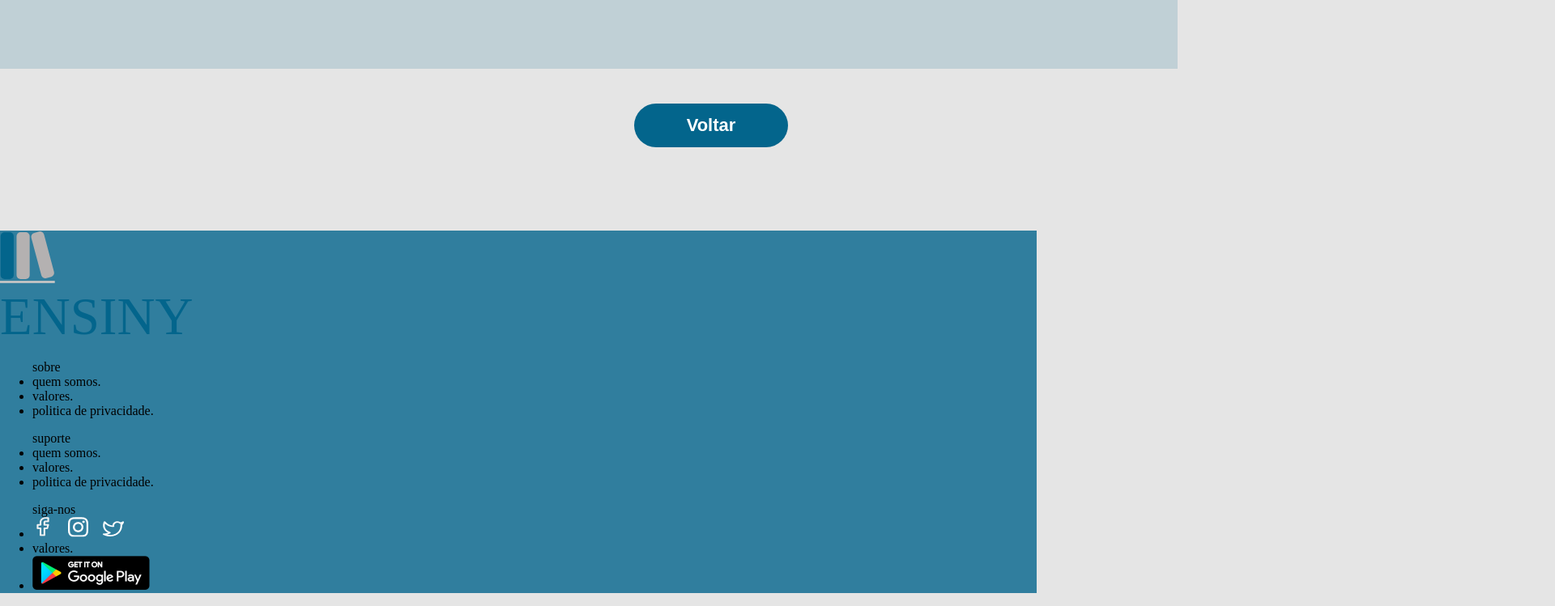
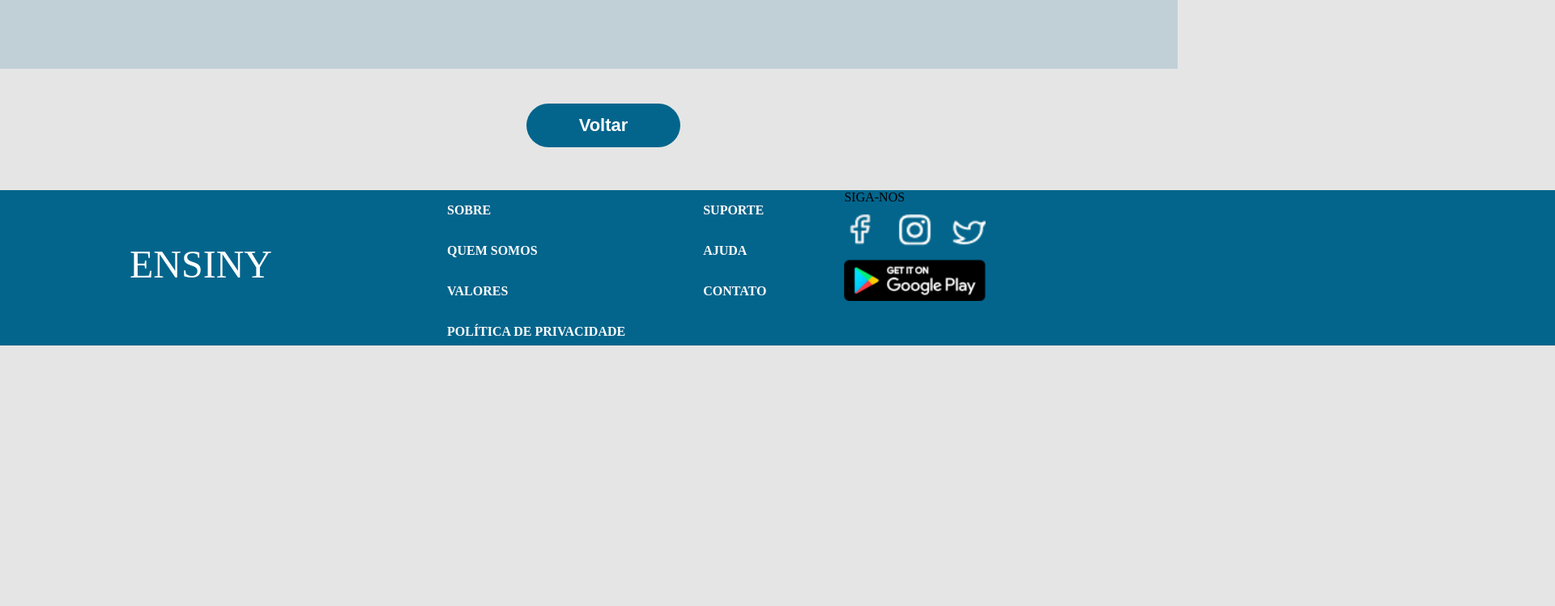
Before and after one commit to jotagehes/projeto_ensiny, a plain HTML site: page Login_v9/perfilprofessor.html in a window 1280 px wide. Shown: the part 1020-1769 px from the top of the page at 81% size, 1920 px wide, since content can reach past the window. After the commit the page ends 1455 px from the top, so only its background shows below. Drawn offline with Linux system fonts and the light colour scheme; a web font is replaced by a local one.

Commit message:
alteração do radape

```diff
--- a/Login_v9/css/cssperfil.css
+++ b/Login_v9/css/cssperfil.css
@@ -24,7 +24,7 @@ main {
     font-size: 65px;
     font-weight: 500;
     color: #03658C;
-    padding-right: 67rem;
+    padding-right: 95rem;
     text-decoration: none;
 }
 
@@ -269,7 +269,7 @@ color: #000000;
 
 .btn_voltar {
     margin-top: 43px;
-    margin-right: 307px;
+    margin-right: 440px;
     float: right;
     font-family:'Montserrat', sans-serif;
     font-style: normal;
@@ -311,6 +311,40 @@ color: #000000;
 
 
 
-footer {
-    margin-top: 200px;
+.rodape{
+    margin-top: 150px;
+    background-color: #03658c;
+    height: 12rem;
+    width: 200rem;
 }
+.rodapeflex{
+    display: flex;
+}
+.rodapeflex--logo{
+    color: #FFFFFF;
+    font-family: 'Pirou';
+    font-size: 3rem;
+    font-weight: 500;
+    padding: 4rem 2.5rem 2.5rem 10rem;
+}
+.container01{
+    display: flex;
+    flex-direction: column;
+    padding-left: 10rem;
+}
+.container02{
+    display: flex;
+    flex-direction: column;
+    padding-left: 4rem;
+}
+.container03{
+    display: flex;
+    flex-direction: column;
+    padding-left: 5rem;
+}
+.rodapeicone{
+    color: #FDFDFD;
+    font-family: var(--corpo);
+    font-weight: 600;
+    padding: 1rem;
+}
--- a/Login_v9/perfilprofessor.html
+++ b/Login_v9/perfilprofessor.html
@@ -118,36 +118,27 @@
 
     <button type="submit" class="btn_voltar">Voltar</button>
 
-    <footer>
+    <footer class="rodape">
+        <div class="rodapeflex">
+            <div class="rodapeflex--logo"> ENSINY</div>
+            <div class="container01">
+                <a href="#" class="rodapeicone">SOBRE</a>
+                <a href="#" class="rodapeicone">QUEM SOMOS</a>
+                <a href="#" class="rodapeicone">VALORES</a>
+                <a href="#" class="rodapeicone">POLÍTICA DE PRIVACIDADE</a>
+            </div>
+            <div class="container02">
 
-        <div class="logovetor">
-            <svg width="68" height="65" viewBox="0 0 68 65" fill="none" xmlns="http://www.w3.org/2000/svg">
-            <rect x="0.705139" y="2.11533" width="16.2174" height="57.8187" rx="5" fill="#03658C"/>
-            <rect x="20.4481" y="2.11533" width="16.2174" height="57.8187" rx="5" fill="#B4B1B1"/>
-            <rect x="37.3706" y="4.19739" width="16.2174" height="57.8187" rx="5" transform="rotate(-15 37.3706 4.19739)" fill="#B4B1B1"/>
-            <rect y="62.0492" width="67.6901" height="2.82042" fill="#C4C4C4"/>
-            </svg>
+                <a href="#" class="rodapeicone">SUPORTE</a>
+                <a href="#" class="rodapeicone">AJUDA</a>
+                <a href="#" class="rodapeicone">CONTATO</a>
+            </div>
+            <div class="container03">
+                <span class="rodape__icone">SIGA-NOS</span>
+                <img src="./images/icons/Icones.png" alt="Ícones de rede socias" style="padding-top: 0.75rem;">
+                <img src="./images/icons/google-play.png" alt="" width="175rem" style="padding-top: 1rem;">
+            </div>
         </div>
-
-        <span class="logo"><a href="#">ENSINY</a></span>
-        <ul>sobre
-            <li><a href="#">quem somos.</a></li>
-            <li><a href="#">valores.</a></li>
-            <li><a href="#">politica de privacidade.</a></li>
-        </ul>
-
-        <ul>suporte
-            <li><a href="#">quem somos.</a></li>
-            <li><a href="#">valores.</a></li>
-            <li><a href="#">politica de privacidade.</a></li>
-        </ul>
-
-        <ul>siga-nos
-            <li><a href="#"><img src="./images/icons/Icones.png" alt=""></a></li>
-            <li><a href="#">valores.</a></li>
-            <li><a href="#"><img src="./images/icons/google-play.png" alt=""></a></li>
-        </ul>
-
 
     </footer>
 
```
